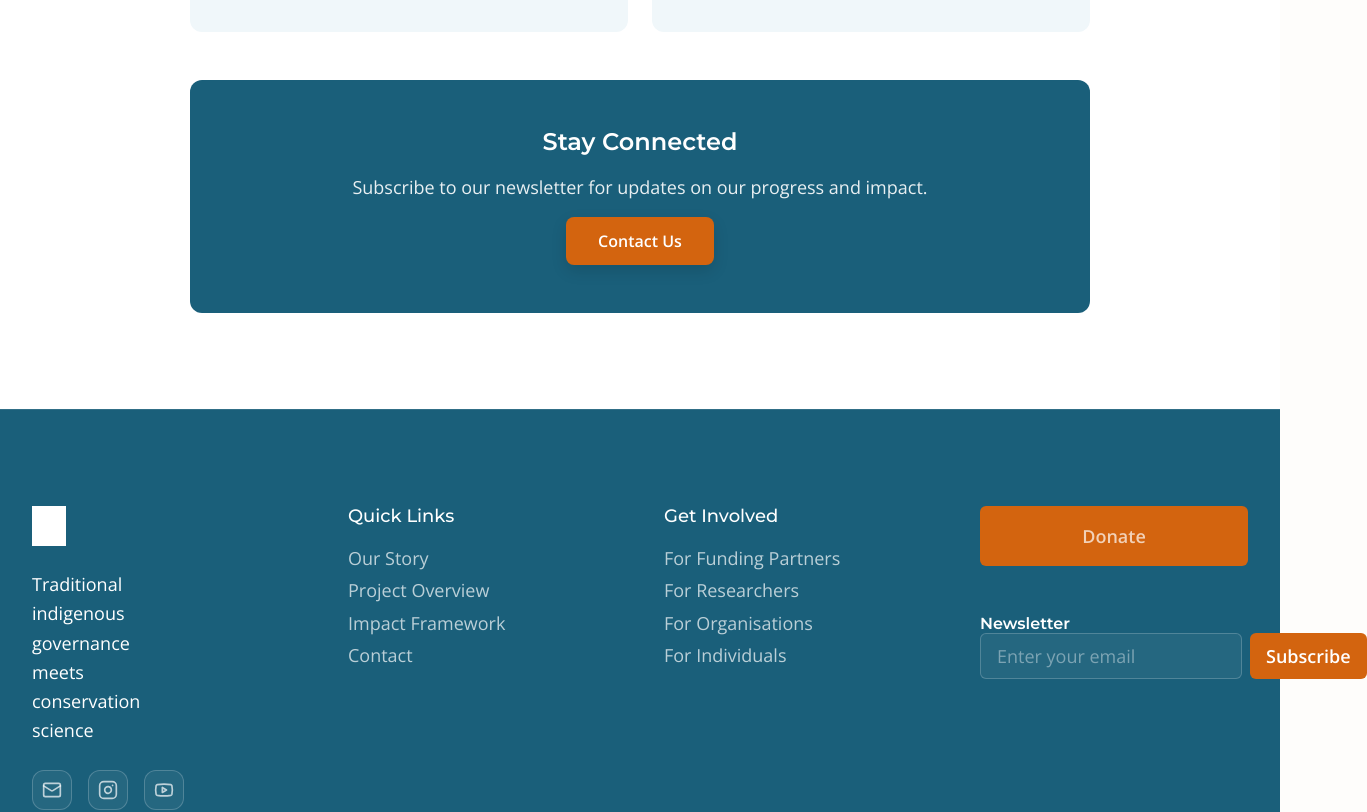
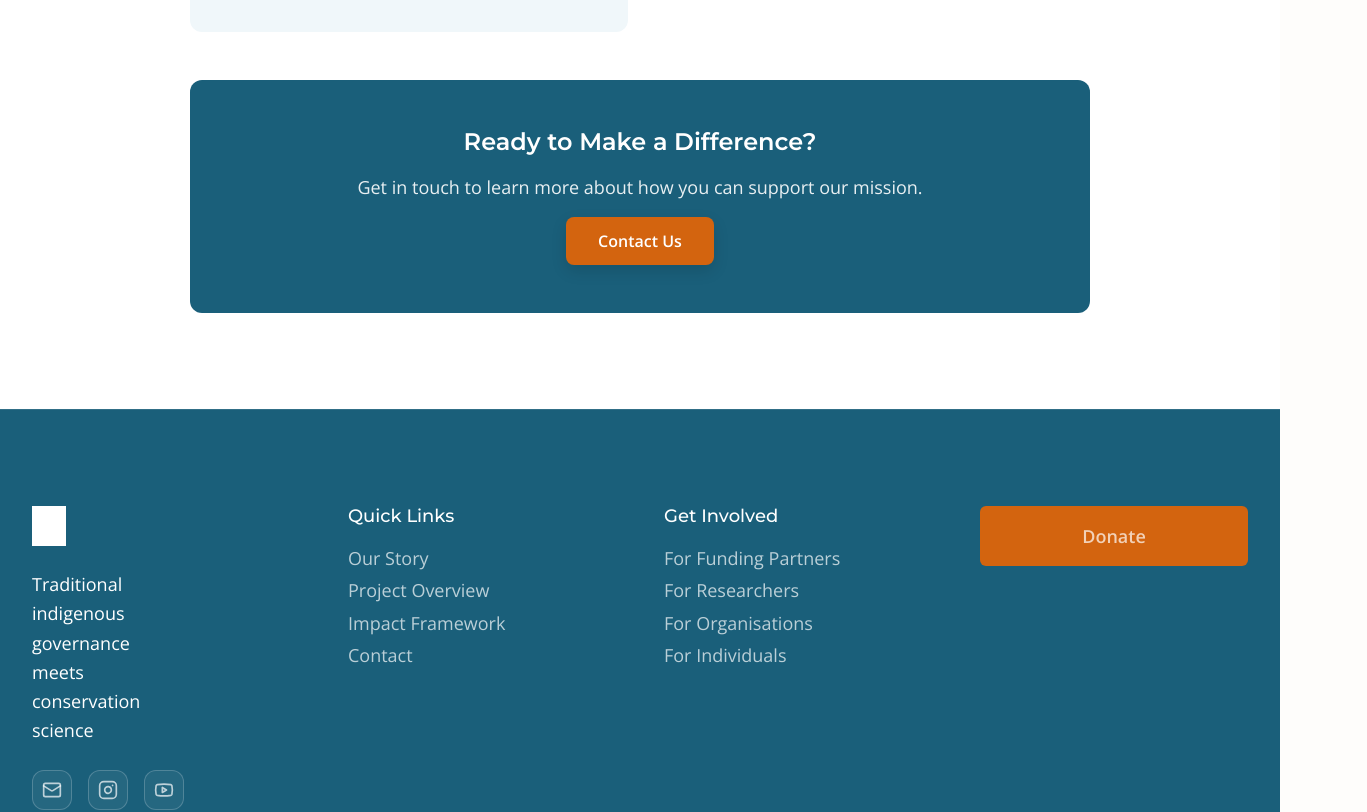
Before and after one commit to ekaearth111/west-papua-care, a Next.js app: page /get-involved in a window 1280 px wide. Shown: the part 3308-4120 px from the top of the page, 1367 px wide, since content can reach past the window. Built offline with nearby package versions, Linux system fonts and the light colour scheme.

Commit message:
feat: remove newsletter section temporarily
- Remove newsletter signup form from footer
- Remove "Join Our Newsletter" from advocacy options on get-involved page
- Update CTA text on get-involved page

```diff
--- a/src/app/get-involved/page.tsx
+++ b/src/app/get-involved/page.tsx
@@ -111,11 +111,6 @@ const advocacyOptions = [
     title: "Share on Social Media",
     description:
       "Amplify our message and help raise awareness about community-led marine conservation.",
-  },
-  {
-    title: "Join Our Newsletter",
-    description:
-      "Stay informed about our progress and receive updates on how you can take action.",
   },
   {
     title: "Spread the Word",
@@ -292,11 +287,10 @@ export default function GetInvolvedPage() {
             {/* CTA */}
             <div className="bg-[var(--color-forest-green)] p-12 rounded-lg text-center mt-12 flex flex-col items-center justify-center gap-4 text-balance">
               <h3 className="text-center text-[var(--color-off-white)] mb-4">
-                Stay Connected
+                Ready to Make a Difference?
               </h3>
               <p className="text-center text-lg text-[rgba(255,255,255,0.9)] mb-6">
-                Subscribe to our newsletter for updates on our progress and
-                impact.
+                Get in touch to learn more about how you can support our mission.
               </p>
               <Button variant="cta" size="md" asChild>
                 <Link href="/contact">Contact Us</Link>
--- a/src/components/layout/footer.tsx
+++ b/src/components/layout/footer.tsx
@@ -1,6 +1,3 @@
-"use client";
-
-import { useState, FormEvent } from "react";
 import Link from "next/link";
 import Image from "next/image";
 import { Mail, Instagram, Youtube } from "lucide-react";
@@ -8,25 +5,6 @@ import { quickLinks, getInvolvedLinks } from "@/lib/data/navigation";
 
 export function Footer() {
   const currentYear = new Date().getFullYear();
-  const [email, setEmail] = useState("");
-  const [isSubmitting, setIsSubmitting] = useState(false);
-  const [submitMessage, setSubmitMessage] = useState("");
-
-  async function handleNewsletterSubmit(e: FormEvent) {
-    e.preventDefault();
-    setIsSubmitting(true);
-
-    // Simulate API call
-    await new Promise((resolve) => setTimeout(resolve, 1000));
-
-    setSubmitMessage("Thank you for subscribing!");
-    setEmail("");
-    setIsSubmitting(false);
-
-    setTimeout(() => {
-      setSubmitMessage("");
-    }, 3000);
-  }
 
   return (
     <footer className="bg-[#1A5F7A] bg-[var(--color-forest-green)] text-white/80 text-[rgba(255,255,255,0.8)] py-16 lg:py-24 border-t border-white/10 border-[rgba(255,255,255,0.1)]">
@@ -115,7 +93,7 @@ export function Footer() {
             </ul>
           </div>
 
-          {/* Donate & Newsletter */}
+          {/* Donate */}
           <div className="flex flex-col gap-4">
             <Link
               href="/contact"
@@ -123,37 +101,6 @@ export function Footer() {
             >
               Donate
             </Link>
-            <div className="mt-8">
-              <h5 className="text-white text-[var(--color-off-white)] mb-4">
-                Newsletter
-              </h5>
-              <form
-                onSubmit={handleNewsletterSubmit}
-                className="flex flex-col md:flex-row gap-2"
-              >
-                <input
-                  type="email"
-                  placeholder="Enter your email"
-                  value={email}
-                  onChange={(e) => setEmail(e.target.value)}
-                  required
-                  disabled={isSubmitting}
-                  className="flex-1 py-2 px-4 border border-white/20 border-[rgba(255,255,255,0.2)] rounded bg-white/5 bg-[rgba(255,255,255,0.05)] text-white text-[var(--color-off-white)] font-[var(--font-family-sans)] text-lg placeholder:text-white/40 placeholder:text-[rgba(255,255,255,0.4)] focus:outline-none focus:border-[#D3640F] focus:border-[var(--color-burnt-orange)] focus:bg-white/10 focus:bg-[rgba(255,255,255,0.08)]"
-                />
-                <button
-                  type="submit"
-                  disabled={isSubmitting}
-                  className="py-2 px-4 bg-[#D3640F] bg-[var(--color-burnt-orange)] text-white text-[var(--color-off-white)] border-none rounded font-[var(--font-family-heading)] text-lg font-semibold cursor-pointer transition-all duration-150 hover:not-disabled:bg-[#b8580c] hover:not-disabled:bg-[var(--color-burnt-orange-dark)] disabled:opacity-50 disabled:cursor-not-allowed"
-                >
-                  {isSubmitting ? "Subscribing..." : "Subscribe"}
-                </button>
-              </form>
-              {submitMessage && (
-                <p className="mt-2 text-lg text-[#D3640F] text-[var(--color-burnt-orange)]">
-                  {submitMessage}
-                </p>
-              )}
-            </div>
           </div>
         </div>
 
```
